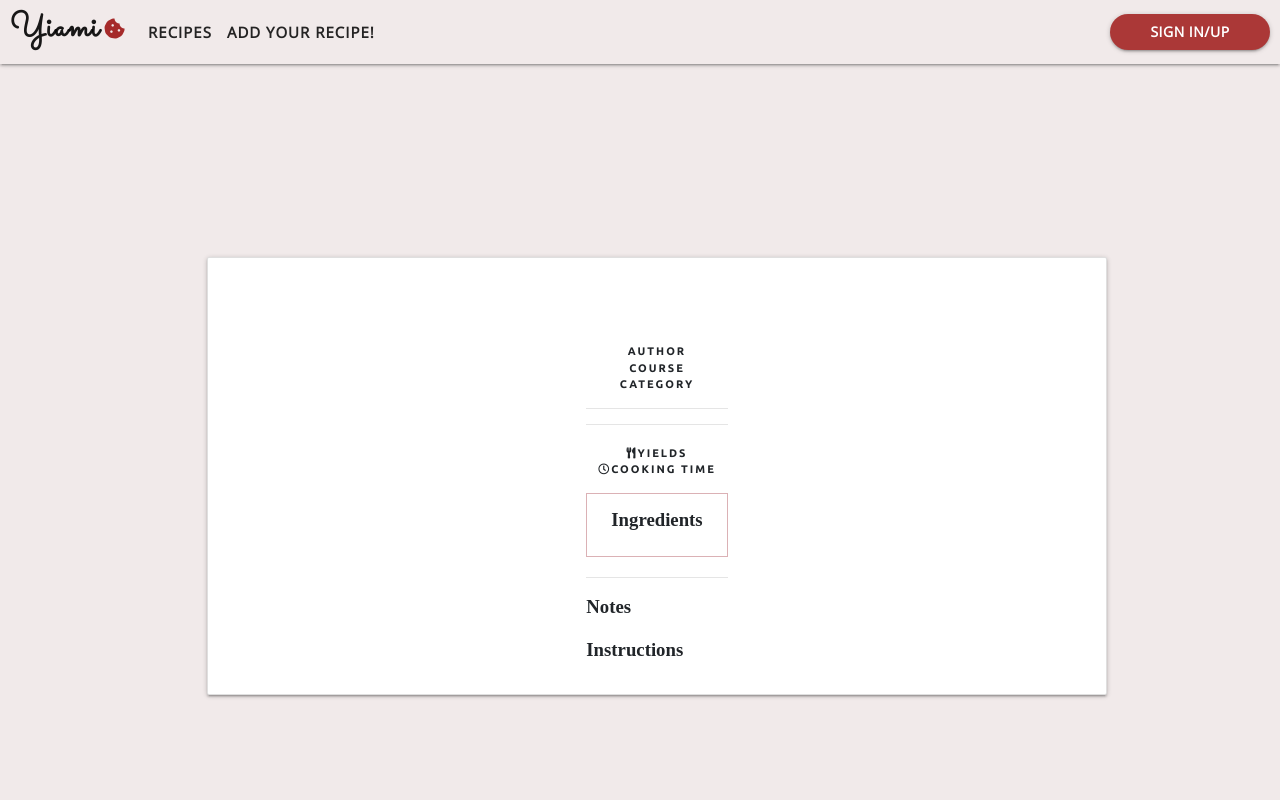
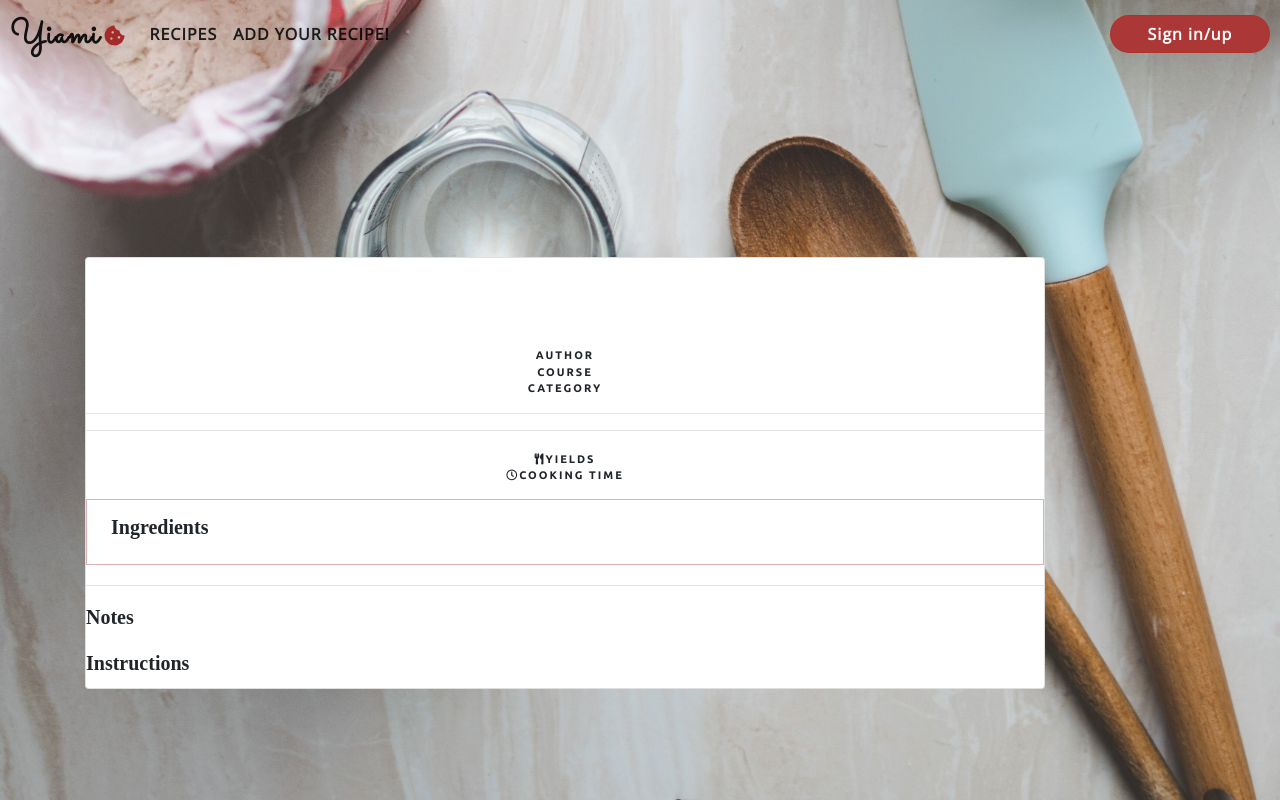
Before and after one commit to edshuli/Yiami-DCProject, a Flask app: template templates/eachRecipe.html in a window 1280 px wide. Run offline with Flask 2, Linux system fonts and the light colour scheme; the template is opened without the code that fills it, so the values that code supplies are empty; some libraries are stand-ins or nearby versions; some web fonts are replaced.

Commit message:
Fixed the card at recipes.html

```diff
--- a/static/css/style.css
+++ b/static/css/style.css
@@ -6,12 +6,12 @@
 }
 
 body {
- /*   height: 100vh;
-    background: url("./img/hpImg.jpg") no-repeat bottom right fixed;
+  height: 100vh;
+    background: url("../img/hpImg.jpg") no-repeat bottom right fixed;
     -webkit-background-size: cover;
     -moz-background-size: cover;
     -o-background-size: cover;
-    background-size: cover;*/
+    background-size: cover;
     max-width: 100%;
     font-family: 'Ubuntu', sans-serif;
     font-weight: 400;
@@ -65,10 +65,9 @@
 }
 
 nav{
-    background-color: #ee6e7300
+   background-color: #f1eaea45;
 }
 .navbar-toggler {
-    margin-bottom: 20px;
     line-height: 0.5;
     border: 1px solid #fafaf8;
     border-radius: .25rem;
@@ -141,6 +140,10 @@
 
 /*------Recipes ------*/
 /* All Recipes */
+.card{
+    height:98%
+}
+
 .mainTitle{
     font-family: "Sacramento", cursive;
     font-weight: 600;
@@ -223,11 +226,16 @@
 #recipeDesc,
 #recipeNote
 {
+    text-align: inherit;
+    margin-left: 5px;
+    margin-right: 5px;
     font-family: Unna;
     font-size: 15px;
     font-weight: 300;
     line-height: inherit;
 }
+
+
 
 .recipeIngredients{
     display: block;
@@ -340,13 +348,16 @@
 
 @media(max-width: 639px) {
     #menu-dropdown {
-        background-color: #dae0e5bd;
+        background-color: #f1eaea54;
     }
 }
 
 /*------IPAD---------*/
 
 @media (min-width:599px) {
+    nav{
+    background-color:transparent;
+    }
     .btn--cta {
         font-weight: bold;
         border-radius: 23px;
@@ -354,7 +365,7 @@
     }
     .navbar-brand {
         font-size: 35px;
-        margin-top: 14px;
+        margin-top: 5px;
     }
     .jumbotron-header {
        font-size:40px;
--- a/static/js/jquery.js
+++ b/static/js/jquery.js
@@ -1,7 +1,5 @@
 $(document).ready(function(){
-    $('.btn--red').click(function(){
-        $(this).addClass(".changeColor")
-   });
 
 
-})
+
+});
--- a/templates/base.html
+++ b/templates/base.html
@@ -6,9 +6,6 @@
     <meta http-equiv="X-UA-Compatible" content="ie=edge">
     <link rel="stylesheet" href="https://maxcdn.bootstrapcdn.com/bootstrap/4.1.3/css/bootstrap.min.css">
     <link rel="stylesheet" href="https://use.fontawesome.com/releases/v5.6.1/css/all.css" integrity="sha384-gfdkjb5BdAXd+lj+gudLWI+BXq4IuLW5IT+brZEZsLFm++aCMlF1V92rMkPaX4PP" crossorigin="anonymous">
-    <link rel="stylesheet" href="https://cdnjs.cloudflare.com/ajax/libs/materialize/1.0.0/css/materialize.min.css">
-
-
     <link rel="stylesheet" href="{{url_for('static', filename='css/style.css')}}" type="text/css" />
     <title>Yiami</title>
 </head>
@@ -36,7 +33,6 @@
 
   <script src="https://cdnjs.cloudflare.com/ajax/libs/jquery/3.2.1/jquery.min.js"></script>
   <script src="https://code.jquery.com/jquery-3.3.1.slim.min.js" integrity="sha384-q8i/X+965DzO0rT7abK41JStQIAqVgRVzpbzo5smXKp4YfRvH+8abtTE1Pi6jizo" crossorigin="anonymous"></script>
-  <script src="https://cdnjs.cloudflare.com/ajax/libs/materialize/0.100.2/js/materialize.min.js"></script>
   <script src="https://cdnjs.cloudflare.com/ajax/libs/popper.js/1.14.7/umd/popper.min.js" integrity="sha384-UO2eT0CpHqdSJQ6hJty5KVphtPhzWj9WO1clHTMGa3JDZwrnQq4sF86dIHNDz0W1" crossorigin="anonymous"></script>
   <script src="https://stackpath.bootstrapcdn.com/bootstrap/4.3.1/js/bootstrap.min.js" integrity="sha384-JjSmVgyd0p3pXB1rRibZUAYoIIy6OrQ6VrjIEaFf/nJGzIxFDsf4x0xIM+B07jRM" crossorigin="anonymous"></script>
 </body>
--- a/templates/main.html
+++ b/templates/main.html
@@ -1,6 +1,6 @@
 {% extends 'base.html' %} {% block content %}
  <div class="container-fluid ">
-   <img class="bgImg" src="/static/img/hpImg.jpg" alt="Background image">
+ <!-- <img class="bgImg" src="/static/img/hpImg.jpg" alt="Background image">-->
 </div>
   <div class="container calloutContainer">
   <div class="opaque-overlay">&nbsp;</div>
```
Also changed, not shown: templates/recipes.html (+4 -4 lines).
